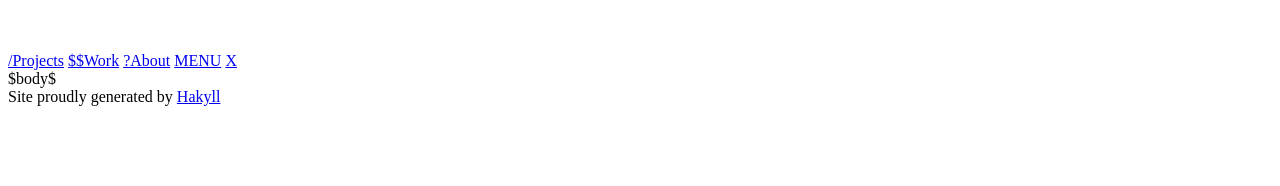
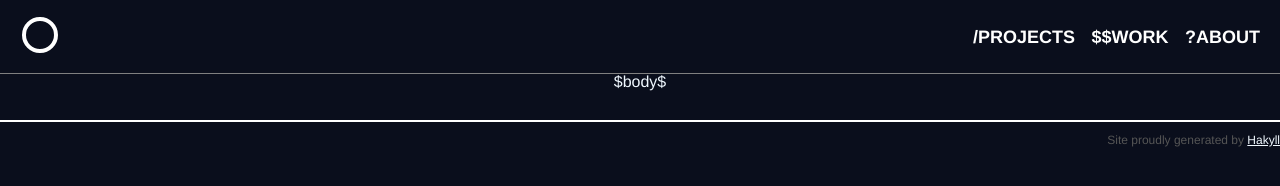
Before and after one commit to elaye/elaye.github.io, a plain HTML site: page templates/default.html in a window 1280 px wide. Drawn offline with nearby package versions, Linux system fonts and the light colour scheme; files that its build step writes are made by us from their sources.

Commit message:
Add scss support

```diff
--- /dev/null
+++ b/css/colors.scss
@@ -0,0 +1,2 @@
+$c-black: #030303;
+$c-white: #FCFCFC;
--- a/css/default.css
+++ b/css/default.scss
@@ -17,33 +17,6 @@ header {
     flex-direction: row;
     align-items: center;
     border-bottom: solid 1px grey;
-}
-
-.menu {
-    text-decoration: none;
-    font-weight: bold;
-    font-size: 22px;
-}
-
-@media (min-width: 768px) {
-    .menu {
-        display: none;
-    }
-}
-
-@media (max-width: 768px) {
-    #nav a, menu {
-        display: none;
-    }
-    #nav:not(:target) .menu-open {
-        display: block;
-    }
-    #nav:target .menu-open {
-        display: none;
-    }
-    #nav:target a {
-        display: block;
-    }
 }
 
 nav {
--- /dev/null
+++ b/css/main.scss
@@ -0,0 +1,6 @@
+@import './reset.scss';
+@import './colors.scss';
+@import './default.scss';
+@import './media-queries.scss';
+@import './nav.scss';
+@import './grid.scss';
--- /dev/null
+++ b/css/media-queries.scss
@@ -0,0 +1,27 @@
+/* break points */
+$bp-mobile: 320px;
+$bp-phablet: 540px;
+$bp-tablet-height: 768px;
+$bp-tablet-width: 1024px;
+$bp-desktop: 1366px;
+$bp-large-desktop: 1500px;
+
+/*
+	[media queries]
+	Ideally we should be building mobile-first, this is why
+	there are no pre-defined media queries to address small
+	devices. If in need of a more specific media query var,
+	either define it here or simply use the breakpoint vars
+	above to write the custom media query inside the
+	component's stylesheet.
+*/
+$mq-phablet-up: (min-width: $bp-phablet);
+$mq-tablet-portrait-up: (min-width: $bp-tablet-height);
+$mq-tablet-landscape-up: (min-width: $bp-tablet-width);
+
+/*
+	[usage example]
+	@media $mq-tablet-and-above {
+		...
+	}
+*/
--- /dev/null
+++ b/css/nav.scss
@@ -0,0 +1,26 @@
+@import './media-queries.scss';
+
+.menu {
+    text-decoration: none;
+    font-weight: bold;
+    font-size: 22px;
+
+    @media (min-width: $bp-phablet) {
+        display: none;
+    }
+}
+
+@media (max-width: $bp-phablet) {
+    #nav a, menu {
+        display: none;
+    }
+    #nav:not(:target) .menu-open {
+        display: block;
+    }
+    #nav:target .menu-open {
+        display: none;
+    }
+    #nav:target a {
+        display: block;
+    }
+}
--- a/templates/default.html
+++ b/templates/default.html
@@ -6,7 +6,7 @@
         <meta name="description" content="Personal website of Elie Genard, presenting projects and work.">
 
         <title>Elie Genard - $title$</title>
-        <link rel="stylesheet" type="text/css" href="/main.css" />
+        <link rel="stylesheet" type="text/css" href="/css/main.css" />
 
         <!-- Make the page mobile compatible -->
         <meta content="width=device-width, initial-scale=1.0, maximum-scale=1.0, user-scalable=no" name="viewport">
```
Also changed, not shown: css/grid.scss (renamed from css/grid.css), css/reset.scss (renamed from css/reset.css), 2 other files.
